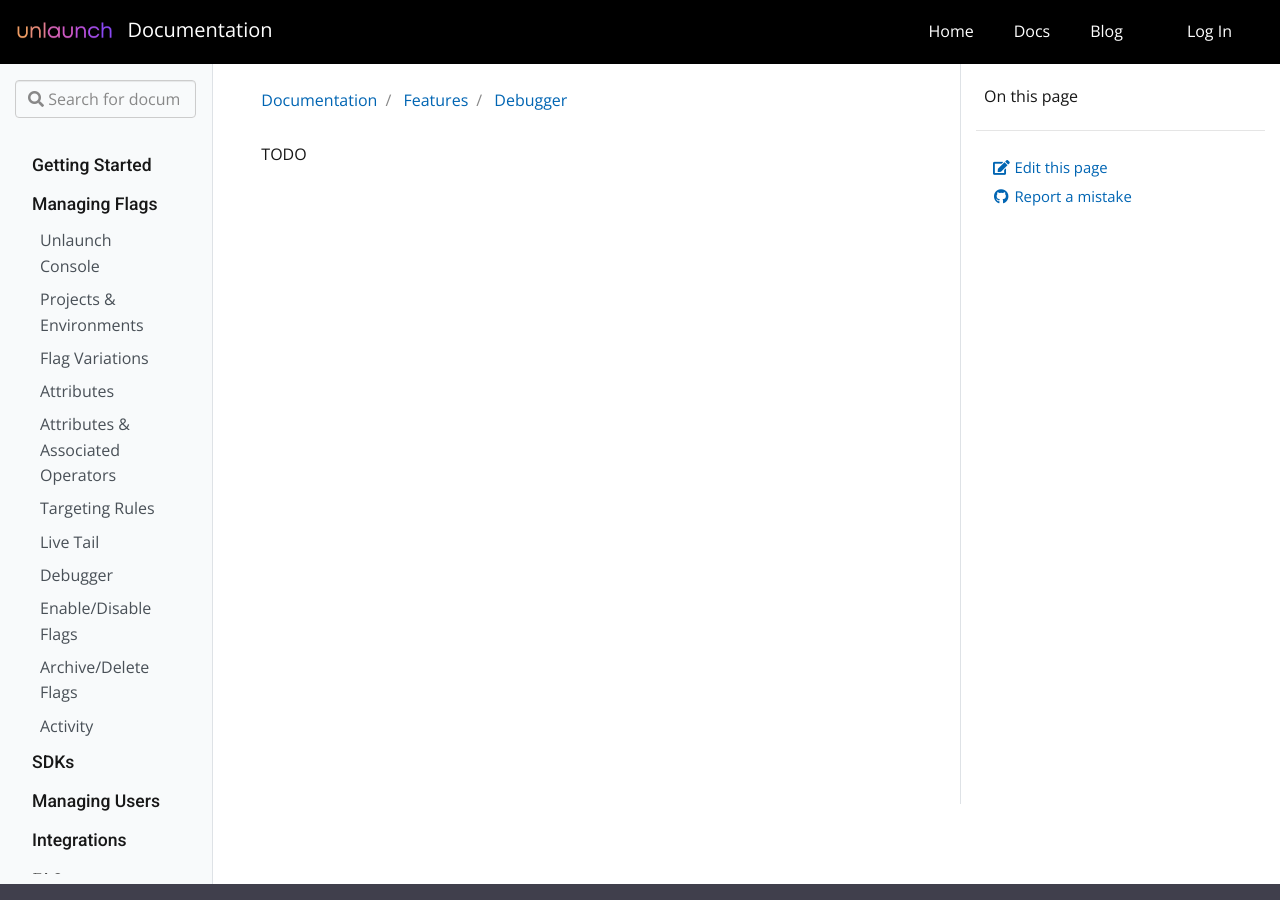
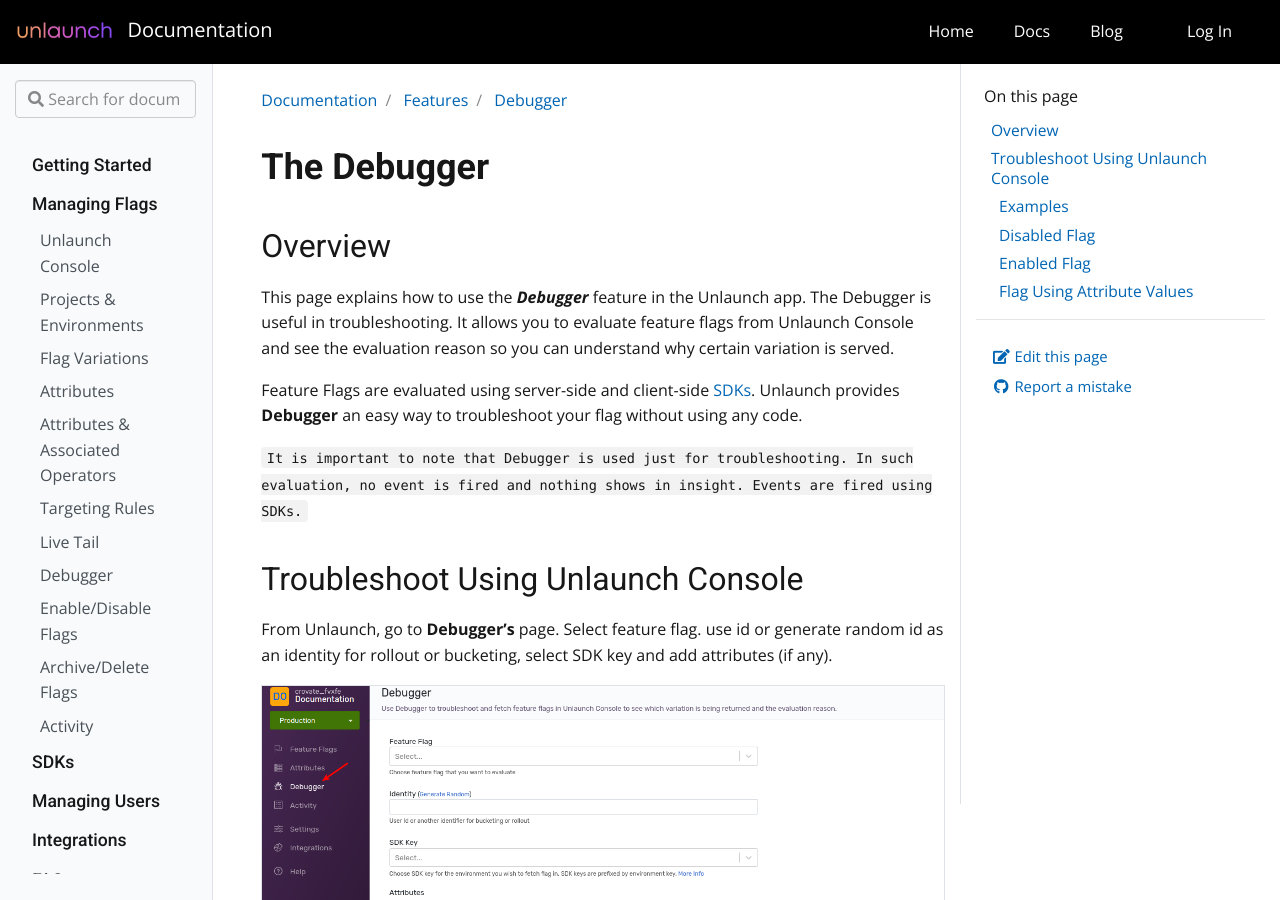
Before and after one commit to unlaunch/documentation, a Jekyll site: the page built from _docs/features/debugger.md, in a window 1280 px wide and 900 px high. Built offline with Jekyll 4.4.1, drawn with Linux system fonts in a browser that asks for light colours; nearby versions of some CDN libraries; some of the changed text lies outside the part shown.

Commit message:
Added debugger document

```diff
--- a/_docs/features/debugger.md
+++ b/_docs/features/debugger.md
@@ -3,4 +3,52 @@
 description: The Debugger is useful in troubleshooting. It allows you to evaluate feature flags from the Unlaunch Console and see the evaluation reason so you can understand why certain variation is being returned.
 ---
 
-TODO
+# The Debugger
+
+## Overview
+
+This page explains how to use the ***Debugger*** feature in the Unlaunch app. The Debugger is useful in troubleshooting. It allows you to evaluate feature flags from Unlaunch Console and see the evaluation reason so you can understand why certain variation is served.
+
+Feature Flags are evaluated using server-side and client-side [SDKs](https://docs.unlaunch.io/docs/sdks/). Unlaunch provides **Debugger** an easy way to troubleshoot your flag without using any code.
+
+`It is important to note that Debugger is used just for troubleshooting. In such evaluation, no event is fired and nothing shows in insight. Events are fired using SDKs.   `
+
+## Troubleshoot Using Unlaunch Console
+
+From Unlaunch, go to **Debugger's** page. Select feature flag. use id or generate random id as an identity for rollout or bucketing, select SDK key and add attributes (if any).
+
+ <div class="justify-content-center border">
+    <img src="/assets/img/debugger.png" alt="The Debugger"/>
+</div>
+
+### Examples
+
+Few examples are shown below.
+
+#### Disabled Flag
+
+<div class="justify-content-center border">
+    <img src="/assets/img/debugger-disable-flag.png" alt="The Debugger"/>
+</div>
+
+#### Enabled Flag
+
+<div class="justify-content-center border">
+    <img src="/assets/img/debugger-enable-flag.png" alt="The Debugger"/>
+</div>
+
+#### Flag Using Attribute Values
+
+##### Example-1
+Troubleshoot Flag by providing the same value of the attribute as defined in targeting rules.
+
+<div class="justify-content-center border">
+    <img src="/assets/img/debugger-rule-match.png" alt="The Debugger"/>
+</div>
+
+##### Example-2
+Troubleshoot Flag by providing unmatched value in the attribute.
+
+<div class="justify-content-center border">
+    <img src="/assets/img/debugger-rule-not-match.png" alt="The Debugger"/>
+</div>
```
Also changed, not shown: assets/img/debugger-disable-flag.png (added), assets/img/debugger-enable-flag.png (added), assets/img/debugger-rule-match.png (added), assets/img/debugger-rule-not-match.png (added), assets/img/debugger.png (added).
